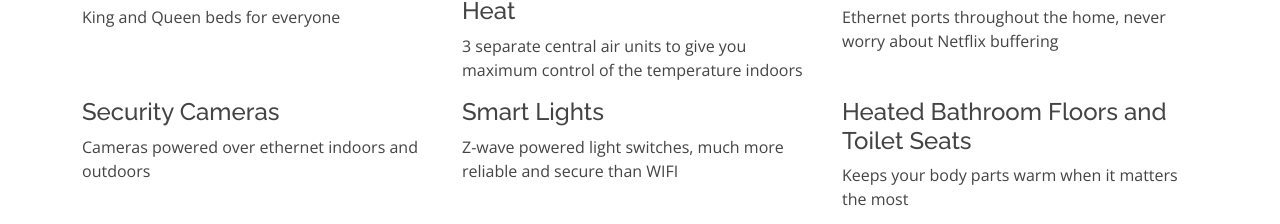
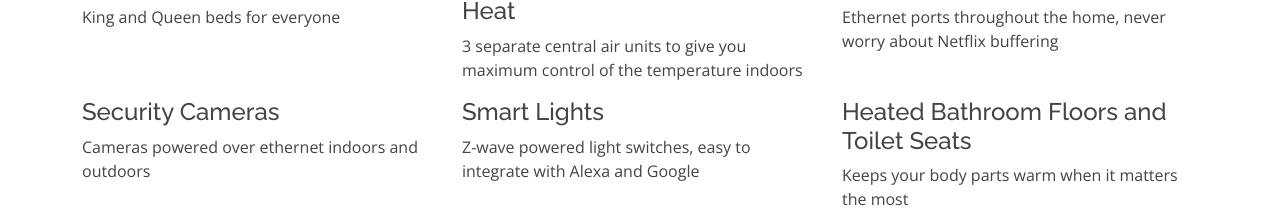
Before and after one commit to fiveeightlincoln/fiveeightlincoln.github.io, a plain HTML site: page index.html in a window 1280 px wide. Shown: the part 1095-1319 px from the top of the page. Drawn offline with nearby package versions, Linux system fonts and the light colour scheme.

Commit message:
Update index.html

```diff
--- a/index.html
+++ b/index.html
@@ -273,7 +273,7 @@
             <div class="icon-box">
 
               <h4>Smart Lights</h4>
-              <p>Z-wave powered light switches, much more reliable and secure than WIFI</p>
+              <p>Z-wave powered light switches, easy to integrate with Alexa and Google</p>
             </div>
           </div>
 
```
